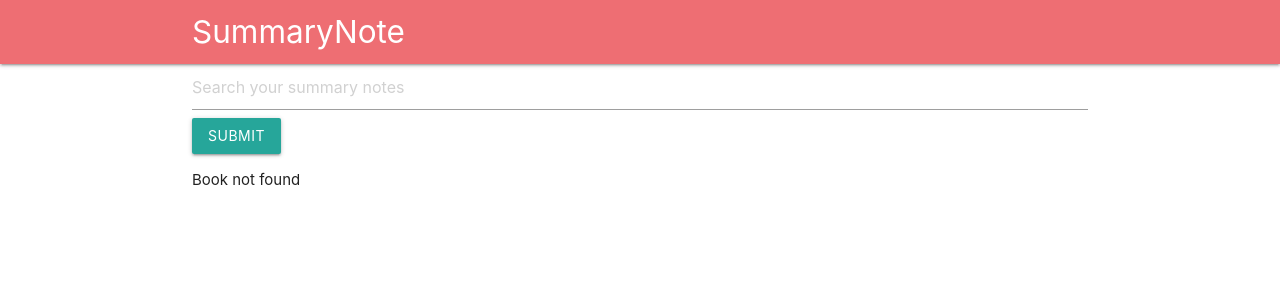
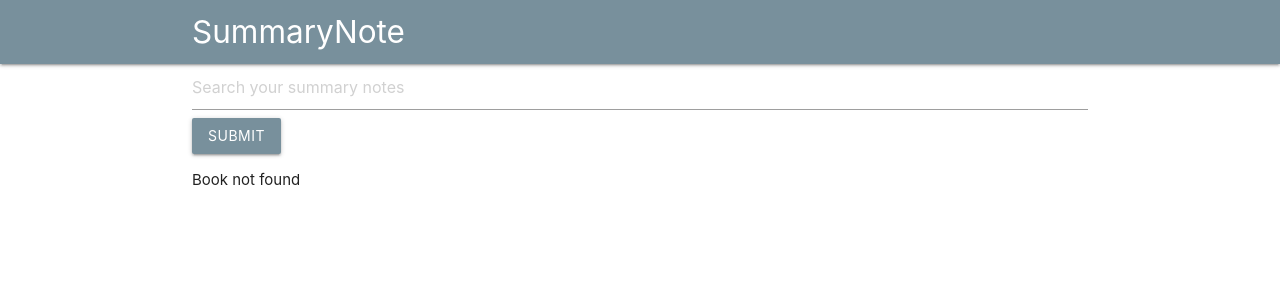
Before and after one commit to andela-sjames/packt_summary_note, a Django app: page / in a window 1280 px wide. Shown: the top 300 px of the page. Run offline with Django 3.2, Linux system fonts and the light colour scheme; data that the repository does not hold is empty; some libraries are stand-ins or nearby versions.

Commit message:
modify css colour

```diff
--- a/noteapp/summary/templates/all_notes.html
+++ b/noteapp/summary/templates/all_notes.html
@@ -9,7 +9,7 @@
                     <option value="{{ note.title }}">
                 {% endfor %}
             </datalist>
-        <input type="submit" class="btn btn-success">
+        <input type="submit" class="btn btn-success blue-grey lighten-1">
     </form>
 
     {% for note in notes %}
--- a/noteapp/templates/base.html
+++ b/noteapp/templates/base.html
@@ -23,7 +23,7 @@
             <p class="browsehappy">You are using an <strong>outdated</strong> browser. Please <a href="#">upgrade your browser</a> to improve your experience.</p>
         <![endif]-->
             <nav>
-                <div class="nav-wrapper">
+                <div class="nav-wrapper blue-grey lighten-1">
                     <div class="container">
                         <a href="{% url 'homepage' %}" class="brand-logo">SummaryNote</a>
                     </div>
```
